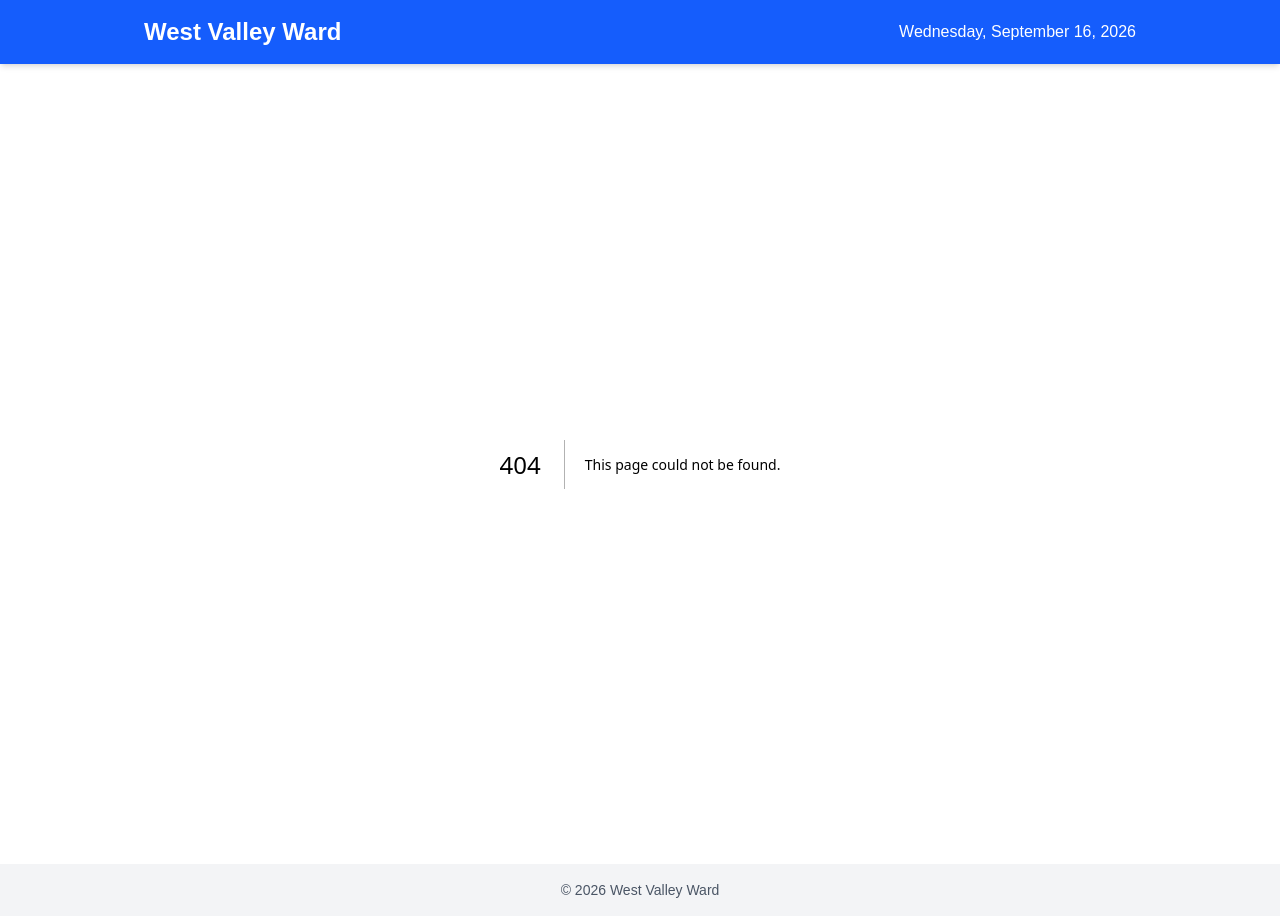
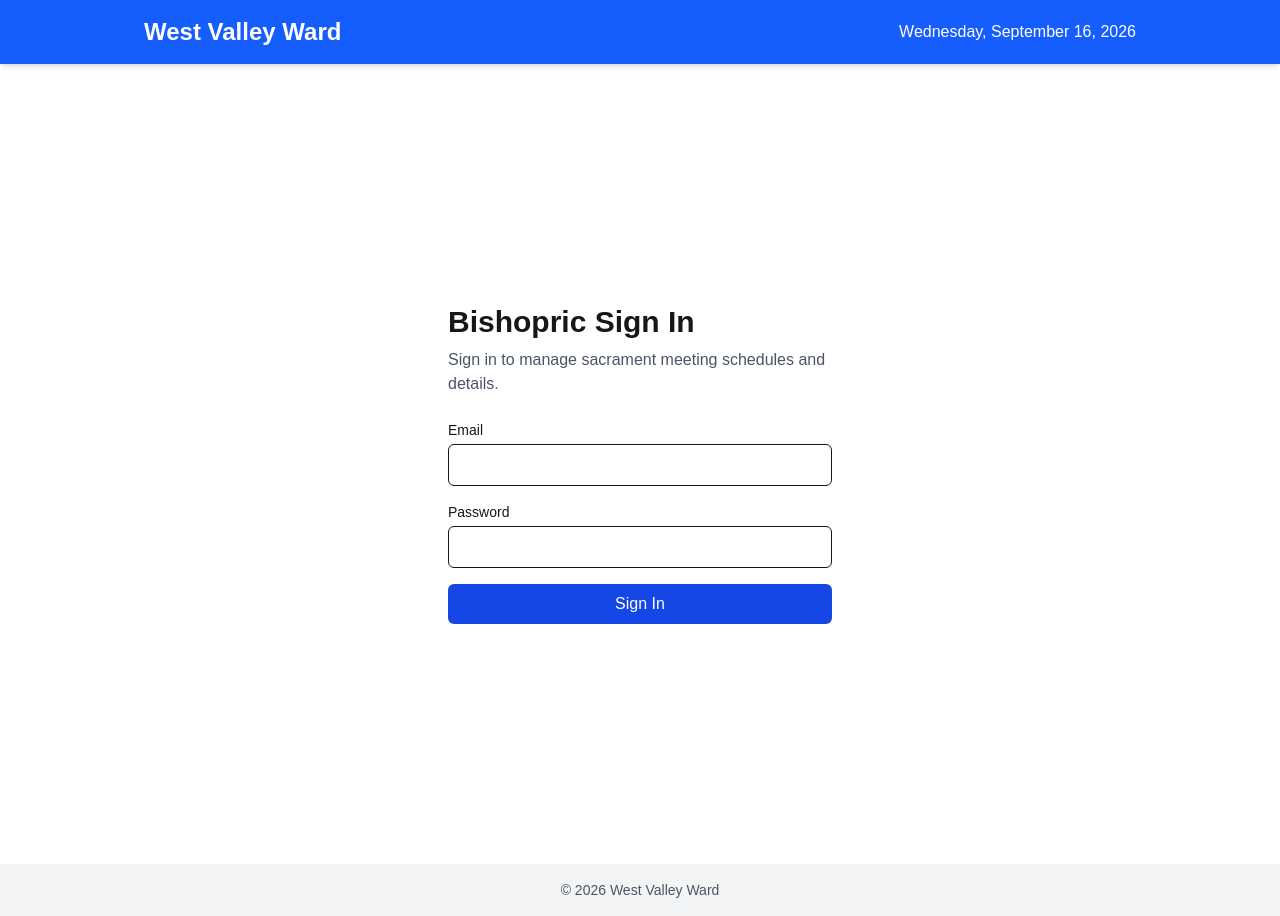
Before and after one commit to mrmerarif/sacrament-meetings, a Next.js app: page /login in a window 1280 px wide. Before the commit this address had no page. Built offline with nearby package versions, Linux system fonts and the light colour scheme; no server answers.

Commit message:
W05: Add authentication and metadata

```diff
--- a/app/(admin)/layout.tsx
+++ b/app/(admin)/layout.tsx
@@ -1,7 +1,24 @@
-export default function AdminLayout({
-    children,
-  }: Readonly<{
-    children: React.ReactNode;
-  }>) {
-    return <>{children}</>;
+import { auth } from '@/auth';
+import { redirect } from 'next/navigation';
+import { SignOutButton } from '@/components/sign-out-button';
+
+export default async function AdminLayout({
+  children,
+}: Readonly<{
+  children: React.ReactNode;
+}>) {
+  const session = await auth();
+
+  if (!session?.user) {
+    redirect('/login');
   }
+
+  return (
+    <>
+      <div className="flex justify-end px-6 pt-4">
+        <SignOutButton />
+      </div>
+      {children}
+    </>
+  );
+}
--- a/app/(public)/meetings/[id]/page.tsx
+++ b/app/(public)/meetings/[id]/page.tsx
@@ -1,13 +1,45 @@
-export const dynamic = "force-dynamic";
 
+import type { Metadata } from "next";
 import MeetingDetail from "@/components/MeetingDetail";
 import { getMeetingById } from "@/lib/meetings-db";
 
+export const dynamic = "force-dynamic";
+
+type Props = {
+  params: Promise<{ id: string }>;
+};
+
+export async function generateMetadata({
+  params,
+}: Props): Promise<Metadata> {
+  const { id } = await params;
+  const numericId = Number(id);
+
+  if (!Number.isInteger(numericId)) {
+    return {
+      title: "Invalid Meeting",
+      description: "The requested meeting ID is invalid.",
+    };
+  }
+
+  const meeting = await getMeetingById(numericId);
+
+  if (!meeting) {
+    return {
+      title: "Meeting Not Found",
+      description: "The requested sacrament meeting could not be found.",
+    };
+  }
+
+  return {
+    title: `Meeting ${id}`,
+    description: `View the details and agenda for sacrament meeting ${id}.`,
+  };
+}
+
 export default async function MeetingDetailPage({
   params,
-}: {
-  params: Promise<{ id: string }>;
-}) {
+}: Props) {
   const { id } = await params;
   const numericId = Number(id);
 
--- a/app/layout.tsx
+++ b/app/layout.tsx
@@ -1,3 +1,4 @@
+
 import type { Metadata } from "next";
 import { Geist, Geist_Mono } from "next/font/google";
 import { Inter } from "next/font/google";
@@ -22,8 +23,14 @@ variable: "--font-inter",
 });
 
 export const metadata: Metadata = {
-title: "Sacrament Meetings",
+  title: {
+    default: "Sacrament Meetings",
+    template: "%s | Sacrament Meetings",
+  },
   description: "Sacrament meeting information and schedules",
+  metadataBase: new URL(
+    process.env.NEXT_PUBLIC_BASE_URL || "http://localhost:3000"
+  ),
 };
 
 export default function RootLayout({
--- /dev/null
+++ b/app/login/page.tsx
@@ -0,0 +1,19 @@
+import { LoginForm } from '@/components/login-form';
+
+export default function LoginPage() {
+  return (
+    <main className="flex min-h-screen items-center justify-center px-6">
+      <div className="w-full max-w-sm">
+        <h1 className="mb-2 text-3xl font-bold">
+          Bishopric Sign In
+        </h1>
+
+        <p className="mb-6 text-gray-600">
+          Sign in to manage sacrament meeting schedules and details.
+        </p>
+
+        <LoginForm />
+      </div>
+    </main>
+  );
+}
--- a/app/page.tsx
+++ b/app/page.tsx
@@ -1,5 +1,13 @@
+
+import type { Metadata } from "next";
 import Image from "next/image";
 import NavLinks from "@/components/NavLinks";
+
+export const metadata: Metadata = {
+  title: "Meetings",
+  description:
+    "View upcoming sacrament meetings, print agendas, and review weekly speakers.",
+};
 
 export default function Home() {
   return (
@@ -26,7 +34,5 @@ return (
         speakers.
       </p>
     </main>
-
-
   );
 }
--- /dev/null
+++ b/auth.config.ts
@@ -0,0 +1,8 @@
+import type { NextAuthConfig } from 'next-auth';
+
+export const authConfig = {
+  pages: {
+    signIn: '/login',
+  },
+  providers: [],
+} satisfies NextAuthConfig;
--- /dev/null
+++ b/auth.ts
@@ -0,0 +1,63 @@
+
+import NextAuth from 'next-auth';
+import Credentials from 'next-auth/providers/credentials';
+import { z } from 'zod';
+import bcrypt from 'bcryptjs';
+import { authConfig } from './auth.config';
+
+export const { auth, signIn, signOut } = NextAuth({
+  ...authConfig,
+  providers: [
+    Credentials({
+      async authorize(credentials) {
+        const parsed = z
+          .object({
+            email: z.string().email(),
+            password: z.string().min(6),
+          })
+          .safeParse(credentials);
+
+        if (!parsed.success) {
+          return null;
+        }
+
+        const email = process.env.AUTH_USER_EMAIL;
+        const encodedHash = process.env.AUTH_USER_PASSWORD_HASH_BASE64;
+
+        if (!email || !encodedHash) {
+          return null;
+        }
+
+        const { email: enteredEmail, password } = parsed.data;
+
+        const emailMatches =
+          enteredEmail.trim().toLowerCase() ===
+          email.trim().toLowerCase();
+
+        if (!emailMatches) {
+          return null;
+        }
+
+        const passwordHash = Buffer.from(
+          encodedHash,
+          'base64'
+        ).toString('utf8');
+
+        const passwordMatches = await bcrypt.compare(
+          password,
+          passwordHash
+        );
+
+        if (!passwordMatches) {
+          return null;
+        }
+
+        return {
+          id: 'bishopric',
+          email,
+          name: 'Bishopric',
+        };
+      },
+    }),
+  ],
+});
--- /dev/null
+++ b/components/login-form.tsx
@@ -0,0 +1,65 @@
+'use client';
+
+import { useActionState } from 'react';
+import { authenticate } from '@/lib/auth-actions';
+
+export function LoginForm() {
+  const [errorMessage, formAction, isPending] = useActionState(
+    authenticate,
+    undefined
+  );
+
+  return (
+    <form action={formAction} className="space-y-4">
+      <div>
+        <label
+          htmlFor="email"
+          className="mb-1 block text-sm font-medium"
+        >
+          Email
+        </label>
+        <input
+          id="email"
+          name="email"
+          type="email"
+          required
+          autoComplete="email"
+          className="w-full rounded-md border px-3 py-2"
+        />
+      </div>
+
+      <div>
+        <label
+          htmlFor="password"
+          className="mb-1 block text-sm font-medium"
+        >
+          Password
+        </label>
+        <input
+          id="password"
+          name="password"
+          type="password"
+          minLength={6}
+          required
+          autoComplete="current-password"
+          className="w-full rounded-md border px-3 py-2"
+        />
+      </div>
+
+      <button
+        type="submit"
+        aria-disabled={isPending}
+        disabled={isPending}
+        className="w-full rounded-md bg-blue-700 px-4 py-2 font-medium text-white disabled:opacity-60"
+      >
+        {isPending ? 'Signing in...' : 'Sign In'}
+      </button>
+
+      {errorMessage && (
+        <p role="alert" className="text-sm text-red-700">
+          {errorMessage}
+        </p>
+      )}
+    </form>
+  );
+}
--- /dev/null
+++ b/components/sign-out-button.tsx
@@ -0,0 +1,19 @@
+import { signOut } from '@/auth';
+
+export function SignOutButton() {
+  return (
+    <form
+      action={async () => {
+        'use server';
+        await signOut({ redirectTo: '/' });
+      }}
+    >
+      <button
+        type="submit"
+        className="rounded-md border px-4 py-2 font-medium"
+      >
+        Sign Out
+      </button>
+    </form>
+  );
+}
--- /dev/null
+++ b/lib/auth-actions.ts
@@ -0,0 +1,28 @@
+
+'use server';
+
+import { signIn } from '@/auth';
+import { AuthError } from 'next-auth';
+
+export async function authenticate(
+  prevState: string | undefined,
+  formData: FormData
+) {
+  try {
+    await signIn('credentials', {
+      ...Object.fromEntries(formData),
+      redirectTo: '/meetings/new',
+    });
+  } catch (error) {
+    if (error instanceof AuthError) {
+      switch (error.type) {
+        case 'CredentialsSignin':
+          return 'Invalid email or password.';
+        default:
+          return 'Something went wrong. Please try again.';
+      }
+    }
+
+    throw error;
+  }
+}
--- a/package.json
+++ b/package.json
@@ -10,7 +10,9 @@
   },
   "dependencies": {
     "@neondatabase/serverless": "^1.1.0",
+    "bcryptjs": "^3.0.3",
     "next": "16.3.5",
+    "next-auth": "^5.0.0-beta.32",
     "react": "19.2.8",
     "react-dom": "19.2.8",
     "use-debounce": "^10.1.1",
```
Also changed, not shown: app/opengraph-image.png (added), 1 other file (tests, documents, lock files or other folders). Lines whose indentation alone changed are shown as unchanged.
